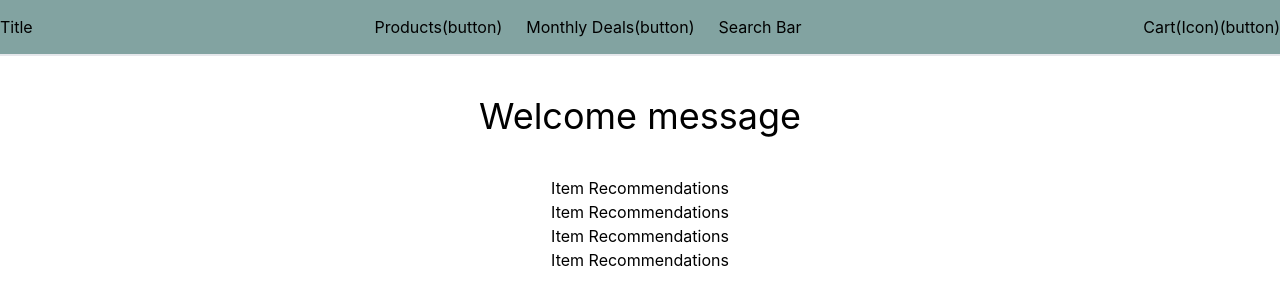
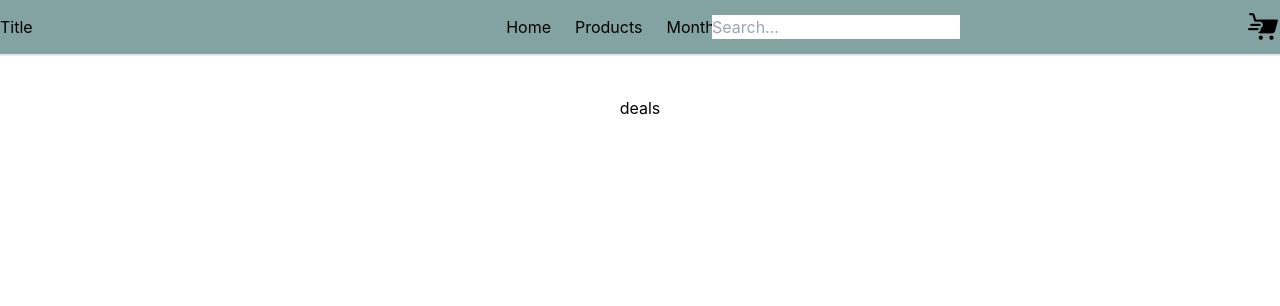
Before and after one commit to CHatch2020/E-commerce-React, a React (Create React App) app: page /#/deals in a window 1280 px wide. Shown: the top 306 px of the page. Built offline with nearby package versions, Linux system fonts and the light colour scheme.

Commit message:
header is almost fully functional, need to do cart and fine tuning of search

```diff
--- a/src/App.js
+++ b/src/App.js
@@ -2,19 +2,27 @@ import "./App.css";
 import React from "react";
 import {
   HashRouter as Router,
-  Redirect,
+  Navigate,
   Route,
-  Switch,
+  Routes,
 } from "react-router-dom";
 import Header from "./components/Header";
 import Home from "./components/Home";
+import Products from "./components/Products";
+import Deals from "./components/Deals";
 
 function App() {
   return (
     <Router>
       <div className="App grid gap-y-10">
         <Header />
-        <Home />
+
+        <Routes>
+          <Route path="/" element={<Navigate to="/home" replace={true} />} />
+          <Route path="/home" element={<Home />} />
+          <Route path="/products" element={<Products />} />
+          <Route path="/deals" element={<Deals />} />
+        </Routes>
       </div>
     </Router>
   );
--- a/src/components/Deals.js
+++ b/src/components/Deals.js
@@ -0,0 +1,9 @@
+import React from "react";
+
+const Deals = () => {
+    return (
+        <p>deals</p>
+    )
+};
+
+export default Deals;
--- a/src/components/Header.js
+++ b/src/components/Header.js
@@ -1,15 +1,31 @@
 import React from "react";
+import { useNavigate } from "react-router-dom";
+import SearchBar from "./Search";
+import cart from '../icons/cart.png'
 
 const Header = () => {
+  const navigate = useNavigate();
+
+  const onProducts = (event) => {
+    navigate("/products");
+  };
+  const onDeals = (event) => {
+    navigate("/deals");
+  };
+  const onHome = (event) => {
+    navigate("/home");
+  };
+
   return (
-    <header className="flex justify-between items-center border-b-2 bg-main h-14">
+    <header className="flex justify-between items-center border-b-2 bg-main h-14 z-10">
       <h1>Title</h1>
       <container className="flex justify-center gap-6">
-        <h3>Products(button)</h3>
-        <h3>Monthly Deals(button)</h3>
-        <h3>Search Bar</h3>
+        <button onClick={onHome}>Home</button>
+        <button onClick={onProducts}>Products</button>
+        <button onClick={onDeals}>Monthly Deals</button>
+        <SearchBar />
       </container>
-      <h3>Cart(Icon)(button)</h3>
+      <img src={cart} alt="cart" />
     </header>
   );
 };
--- a/src/components/Products.js
+++ b/src/components/Products.js
@@ -0,0 +1,9 @@
+import React from "react";
+
+const Products = () => {
+    return (
+        <p>Products</p>
+    )
+};
+
+export default Products;
--- a/src/components/Search.js
+++ b/src/components/Search.js
@@ -0,0 +1,49 @@
+import React, { useState } from "react";
+
+const SearchBar = () => {
+  const [searchInput, setSearchInput] = useState("");
+  const [searchResults, setSearchResults] = useState([]);
+
+  const products = [
+    { name: "ZLR", type: "Shoe" },
+    { name: "Flys", type: "Shoe" },
+    { name: "Weight Master", type: "Machine" },
+    { name: "Cruncher", type: "Machine" },
+  ];
+
+  const handleInputChange = (event) => {
+    const searchInput = event.target.value;
+    setSearchInput(searchInput);
+    if (searchInput === "") {
+      // If search Input is empty, reset search results
+      setSearchResults([]);
+    } else {
+      const filteredResults = products.filter((product) =>
+        product.name.toLowerCase().includes(searchInput.toLowerCase())
+      );
+      setSearchResults(filteredResults);
+    }
+  };
+
+  return (
+    <div className="absolute right-80">
+      <input
+        type="text"
+        placeholder="Search..."
+        value={searchInput}
+        onChange={handleInputChange}
+      />
+      {searchResults.length > 0 && (
+        <ul>
+          {searchResults.map((result, index) => (
+            <li key={index}>
+              {result.name} - {result.type}
+            </li>
+          ))}
+        </ul>
+      )}
+    </div>
+  );
+};
+
+export default SearchBar;
```
Also changed, not shown: src/icons/cart.png (added).
